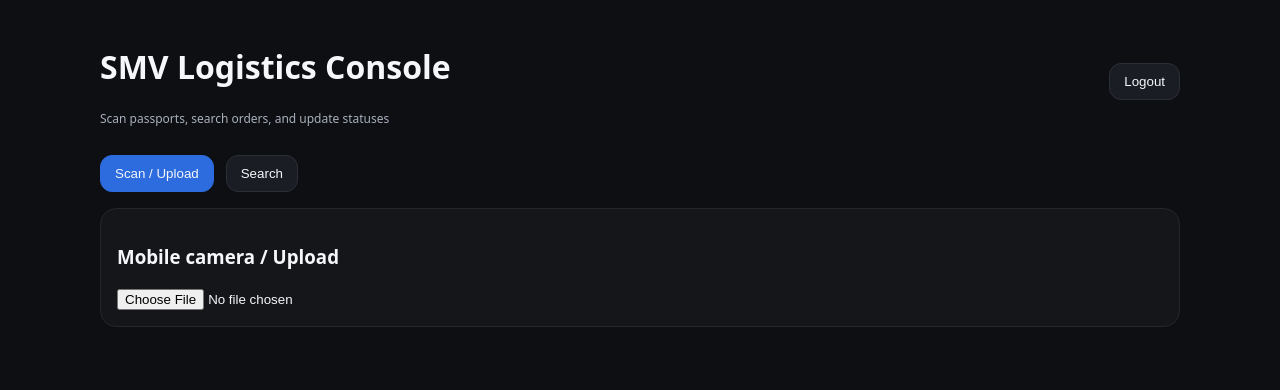
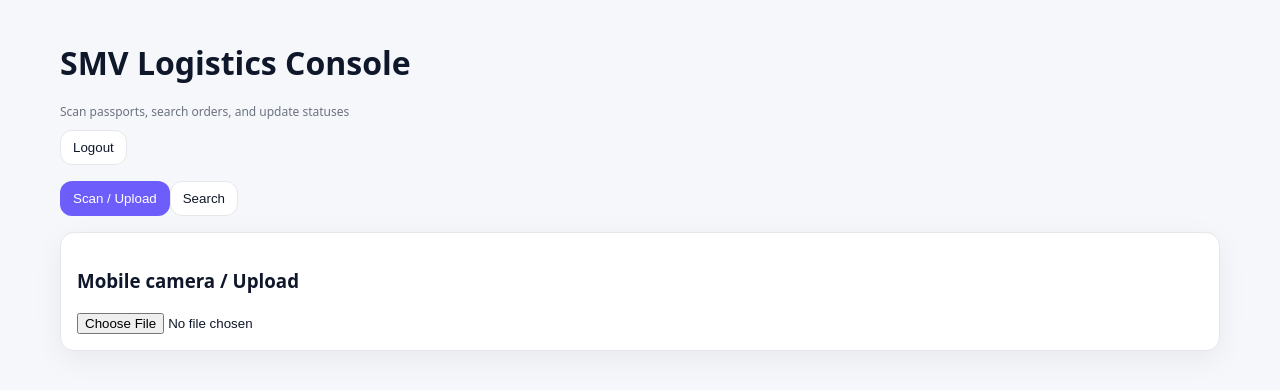
Before and after one commit to rohitvarshney-web/logistics-PWA, a Next.js app: page / in a window 1280 px wide. Shown: the top 390 px of the page. Built offline with nearby package versions, Linux system fonts and the light colour scheme.

Commit message:
Update globals.css

```diff
--- a/app/globals.css
+++ b/app/globals.css
@@ -1,12 +1,105 @@
-:root { --bg:#0d0f12; --card:#14161a; --muted:#a9b0bc; --fg:#f5f7fb; --primary:#2d6cdf; }
-html, body { height: 100%; }
-body { margin:0; background:var(--bg); color:var(--fg); font-family: ui-sans-serif, system-ui, -apple-system, Segoe UI, Roboto, Helvetica, Arial; }
-.container { max-width: 1080px; margin: 0 auto; padding: 24px; }
-.card { background:var(--card); border:1px solid #23262d; border-radius:16px; padding:16px; }
-.row { display:flex; gap:12px; flex-wrap:wrap; align-items:center; }
-.btn { background:#1a1d23; border:1px solid #2b2f37; color:var(--fg); border-radius:12px; padding:10px 14px; cursor:pointer; }
-.btn.primary{ background:var(--primary); border-color:var(--primary); }
-.input{ background:#0f1115; color:var(--fg); border:1px solid #262a32; border-radius:10px; padding:10px 12px; width:100%; }
-.label{ font-size:12px; color:var(--muted); }
-pre { overflow:auto; background:#0f1115; border:1px solid #22262f; border-radius:10px; padding:12px; }
-.dropzone{ border:2px dashed #2b2f37; border-radius:12px; padding:20px; text-align:center; color:var(--muted); }
+/* app/globals.css */
+
+/* ---- design tokens (close to your screenshots) ---- */
+:root{
+  --bg: #f6f7fb;                 /* page background (light) */
+  --panel: #ffffff;              /* cards/panels */
+  --text: #0f172a;               /* main text */
+  --muted: #6b7280;              /* secondary text */
+  --border: #e5e7eb;             /* soft separators */
+
+  --primary: #6d5efc;            /* brand purple (header CTAs) */
+  --primary-600:#5e51ea;
+  --primary-50:#f2f1ff;
+
+  --accent: #0ea5e9;             /* info chips / links if needed */
+  --success: #22c55e;            /* green pills */
+  --warning: #f59e0b;            /* orange pills */
+  --danger:  #ef4444;            /* red pills */
+
+  --radius: 14px;                /* global rounded */
+  --shadow: 0 8px 30px rgba(2, 6, 23, .06);
+}
+
+*{ box-sizing: border-box; }
+html,body{ margin:0; padding:0; background:var(--bg); color:var(--text); font-family: ui-sans-serif, system-ui, -apple-system, Segoe UI, Roboto, Inter, "Helvetica Neue", Arial, "Apple Color Emoji","Segoe UI Emoji"; }
+
+/* ---- base utilities (keeps MVP intact) ---- */
+.container{ max-width:1200px; margin:0 auto; padding:20px; }
+.card{
+  background:var(--panel); border:1px solid var(--border);
+  border-radius: var(--radius); padding:16px; box-shadow: var(--shadow);
+}
+.label{ color:var(--muted); font-size:12px; line-height:1; }
+.input{
+  width:100%; background:#fff; color:var(--text);
+  border:1px solid var(--border); border-radius:12px; padding:10px 12px;
+  outline: none;
+}
+.input:focus{ border-color: var(--primary); box-shadow: 0 0 0 3px var(--primary-50); }
+
+.btn{
+  background:#fff; color:var(--text);
+  border:1px solid var(--border); border-radius:12px; padding:9px 12px;
+  cursor:pointer; transition: .15s ease;
+}
+.btn:hover{ transform: translateY(-1px); box-shadow: 0 2px 10px rgba(2,6,23,.06); }
+.btn.primary{ background:var(--primary); color:#fff; border-color: transparent; }
+.btn.primary:hover{ background: var(--primary-600); }
+.btn.ghost{ background:transparent; }
+
+.table{ width:100%; border-collapse: collapse; }
+.table th, .table td{ border-bottom:1px solid var(--border); padding:10px 8px; }
+.table th{ color:var(--muted); font-weight:600; text-align:left; font-size:12px; }
+
+/* ---- pills/tags for statuses ---- */
+.pill{ display:inline-flex; align-items:center; gap:6px; padding:6px 10px;
+  border-radius: 999px; font-size:12px; font-weight:600; border:1px solid transparent; }
+.pill--green{ background:#ecfdf5; color:#065f46; border-color:#a7f3d0; }
+.pill--orange{ background:#fff7ed; color:#9a3412; border-color:#fed7aa; }
+.pill--blue{ background:#eff6ff; color:#1d4ed8; border-color:#bfdbfe; }
+.pill--purple{ background:#f3f1ff; color:#4c1d95; border-color:#ddd6fe; }
+.pill--gray{ background:#f3f4f6; color:#374151; border-color:#e5e7eb; }
+
+/* ---- app chrome (sidebar + topbar) ---- */
+.app-shell{
+  display:grid; grid-template-columns: 260px 1fr; min-height: 100vh;
+}
+.app-sidebar{
+  background:#fff; border-right:1px solid var(--border); padding:14px 10px;
+  position: sticky; top:0; height:100vh;
+}
+.brand{
+  display:flex; align-items:center; gap:10px; padding:8px 10px; font-weight:800; letter-spacing:.2px;
+}
+.brand .material-symbols-outlined{ color: var(--primary); }
+
+.nav{
+  margin-top:10px; display:flex; flex-direction:column; gap:4px;
+}
+.nav a{
+  display:flex; align-items:center; gap:10px; padding:10px 12px; border-radius:10px;
+  color:#111827; text-decoration:none; border:1px solid transparent;
+}
+.nav a .material-symbols-outlined{ font-variation-settings: 'FILL' 0; color:#6b7280; }
+.nav a:hover{ background:#f8fafc; border-color: var(--border); }
+.nav a.active{ background: #eef2ff; color:#3730a3; border-color:#c7d2fe; }
+.nav a.active .material-symbols-outlined{ color:#4f46e5; }
+
+.app-main{
+  display:flex; flex-direction:column; min-width:0;
+}
+.topbar{
+  display:flex; align-items:center; justify-content:space-between; gap:12px;
+  padding:12px 18px; background:#fff; border-bottom:1px solid var(--border); position:sticky; top:0; z-index:10;
+}
+.topbar .title{ display:flex; align-items:center; gap:10px; font-weight:700; }
+.topbar .actions{ display:flex; align-items:center; gap:8px; }
+.kbd{ font-family: ui-monospace, SFMono-Regular, Menlo, Monaco, Consolas, "Liberation Mono", monospace;
+  background:#eef2ff; color:#4338ca; border:1px solid #c7d2fe; border-radius:6px; padding:1px 6px; font-size:11px; }
+
+/* responsive: collapse sidebar on small screens */
+@media (max-width: 1024px){
+  .app-shell{ grid-template-columns: 70px 1fr; }
+  .nav a span.label{ display:none; }
+}
```
